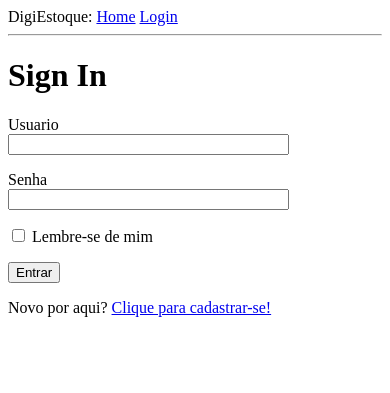
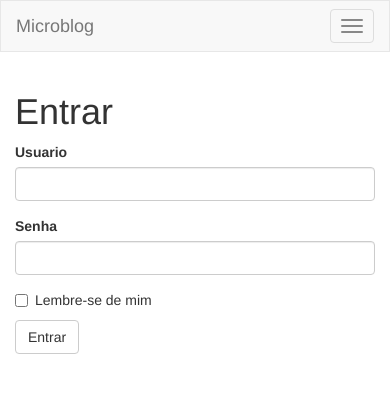
Before and after one commit to victorcarvalho/digi_estoque, a Flask app: a page that uses app/templates/base.html in a window 390 px wide. Shown: the top 393 px of the page. Run offline with Flask 2, Linux system fonts and the light colour scheme; some libraries are stand-ins or nearby versions.

Commit message:
Adição de estilo Bootstrap e exclusão do link de cadastrar novo usuário

```diff
--- a/app/__init__.py
+++ b/app/__init__.py
@@ -3,6 +3,7 @@ from config import Config
 from flask_sqlalchemy import SQLAlchemy
 from flask_migrate import Migrate
 from flask_login import LoginManager
+from flask_bootstrap import Bootstrap
 
 
 app = Flask(__name__)
@@ -11,5 +12,7 @@ db = SQLAlchemy(app)
 migrate = Migrate(app, db)
 login = LoginManager(app)
 login.login_view = 'login'
+bootstrap = Bootstrap(app)
+
 
 from app import routes, models, errors
--- a/app/templates/404.html
+++ b/app/templates/404.html
@@ -1,6 +1,6 @@
 {% extends "base.html" %}
 
-{% block content %}
+{% block app_content %}
     <h1>Página não encontrada</h1>
     <p><a href="{{ url_for('index') }}">Back</a></p>
 {% endblock %}
--- a/app/templates/500.html
+++ b/app/templates/500.html
@@ -1,6 +1,6 @@
 {% extends "base.html" %}
 
-{% block content %}
+{% block app_content %}
     <h1>Ocorreu um erro inesperado</h1>
     <p>Desculpe-me pelo incoveniente</p>
     <p><a href="{{ url_for('index') }}">Back</a></p>
--- a/app/templates/base.html
+++ b/app/templates/base.html
@@ -1,32 +1,48 @@
-<html>
-    <head>
-        {% if title %}
-        <title>{{ title }} - DigiEstoque</title>
-        {% else %}
-        <title>Bem vindo ao DigiEstoque</title>
-        {% endif %}
-    </head>
-    <body>
-        <div>
-            DigiEstoque:
-            <!-- url_for(<name_of_view_function>) -->
-            <a href="{{ url_for('index') }}">Home</a>
-            {% if current_user.is_anonymous %}
-            <a href="{{ url_for('login') }}">Login</a>
-            {% else %}
-            <a href="{{ url_for('logout') }}">Logout</a>
-            {% endif %}
+{% extends 'bootstrap/base.html' %}
+
+{% block title %}
+    {% if title %}{{ title }} - DigiEstoque{% else %}Bem vindo ao DigiEstoque{% endif %}
+{% endblock %}
+
+{% block navbar %}
+    <nav class="navbar navbar-default">
+        <div class="container">
+            <div class="navbar-header">
+                <button type="button" class="navbar-toggle collapsed" data-toggle="collapse" data-target="#bs-example-navbar-collapse-1" aria-expanded="false">
+                    <span class="sr-only">Toggle navigation</span>
+                    <span class="icon-bar"></span>
+                    <span class="icon-bar"></span>
+                    <span class="icon-bar"></span>
+                </button>
+                <a class="navbar-brand" href="{{ url_for('index') }}">Microblog</a>
+            </div>
+            <div class="collapse navbar-collapse" id="bs-example-navbar-collapse-1">
+                <ul class="nav navbar-nav">
+                    <li><a href="{{ url_for('index') }}">Home</a></li>
+                </ul>
+                <ul class="nav navbar-nav navbar-right">
+                    {% if current_user.is_anonymous %}
+                    <li><a href="{{ url_for('login') }}">Login</a></li>
+                    {% else %}
+                    <li><a href="{{ url_for('logout') }}">Logout</a></li>
+                    {% endif %}
+                </ul>
+            </div>
         </div>
-        <hr>
+    </nav>
+{% endblock %}
+
+{% block content %}
+    <div class="container">
         {% with messages = get_flashed_messages() %}
         {% if messages %}
-        <ul>
             {% for message in messages %}
-            <li>{{ message }}</li>
+            <div class="alert alert-info" role="alert">{{ message }}</div>
             {% endfor %}
-        </ul>
         {% endif %}
         {% endwith %}
-        {% block content %}{% endblock %}
-    </body>
-</html>
+
+        {# application content needs to be provided in the app_content block #}
+        {% block app_content %}{% endblock %}
+    </div>
+{% endblock %}
--- a/app/templates/index.html
+++ b/app/templates/index.html
@@ -1,6 +1,6 @@
 {% extends "base.html" %}
 
-{% block content %}
+{% block app_content %}
     <h1>Hi, {{ current_user.username }}!</h1>
     {% for item in itens %}
     <div><p>{{ item.descricao }} says: <b>{{ item.unidade }}</b></p></div>
--- a/app/templates/login.html
+++ b/app/templates/login.html
@@ -1,27 +1,13 @@
-{% extends "base.html" %}
+{% extends 'base.html' %}
+{% import 'bootstrap/wtf.html' as wtf %}
 
-{% block content %}
-    <h1>Sign In</h1>
-    <!-- proibir validação no lado do cliente -->
-    <form action="" method="post" novalidate>
-        <!-- usado por questões de segurança (evitar ataques CRSF) -->
-        {{ form.hidden_tag() }}
-        <p>
-            {{ form.username.label }}<br>
-            {{ form.username(size=32) }}<br>
-            {% for error in form.username.errors %}
-                <span style="color: red;">[{{ error }}]</span>
-            {% endfor %}
-        </p>
-        <p>
-            {{ form.password.label }}<br>
-            {{ form.password(size=32) }}<br>
-            {% for error in form.password.errors %}
-                <span style="color: red;">[{{ error }}]</span>
-            {% endfor %}
-        </p>
-        <p>{{ form.remember_me() }} {{ form.remember_me.label }}</p>
-        <p>{{ form.submit() }}</p>
-    </form>
-    <p>Novo por aqui? <a href="{{ url_for('register') }}">Clique para cadastrar-se!</a></p>
+{% block app_content %}
+    <h1>Entrar</h1>
+    <div class="row">
+        <div class="col-md-4">
+            {{ wtf.quick_form(form) }}
+        </div>
+    </div>
+    <br>
+    <!-- <p>New User? <a href="{_{ url_for('register') }_}">Click to Register!</a></p> -->
 {% endblock %}
```
Also changed, not shown: app/templates/register.html (+7 -33 lines), config.py (added, +8 -0 lines).
